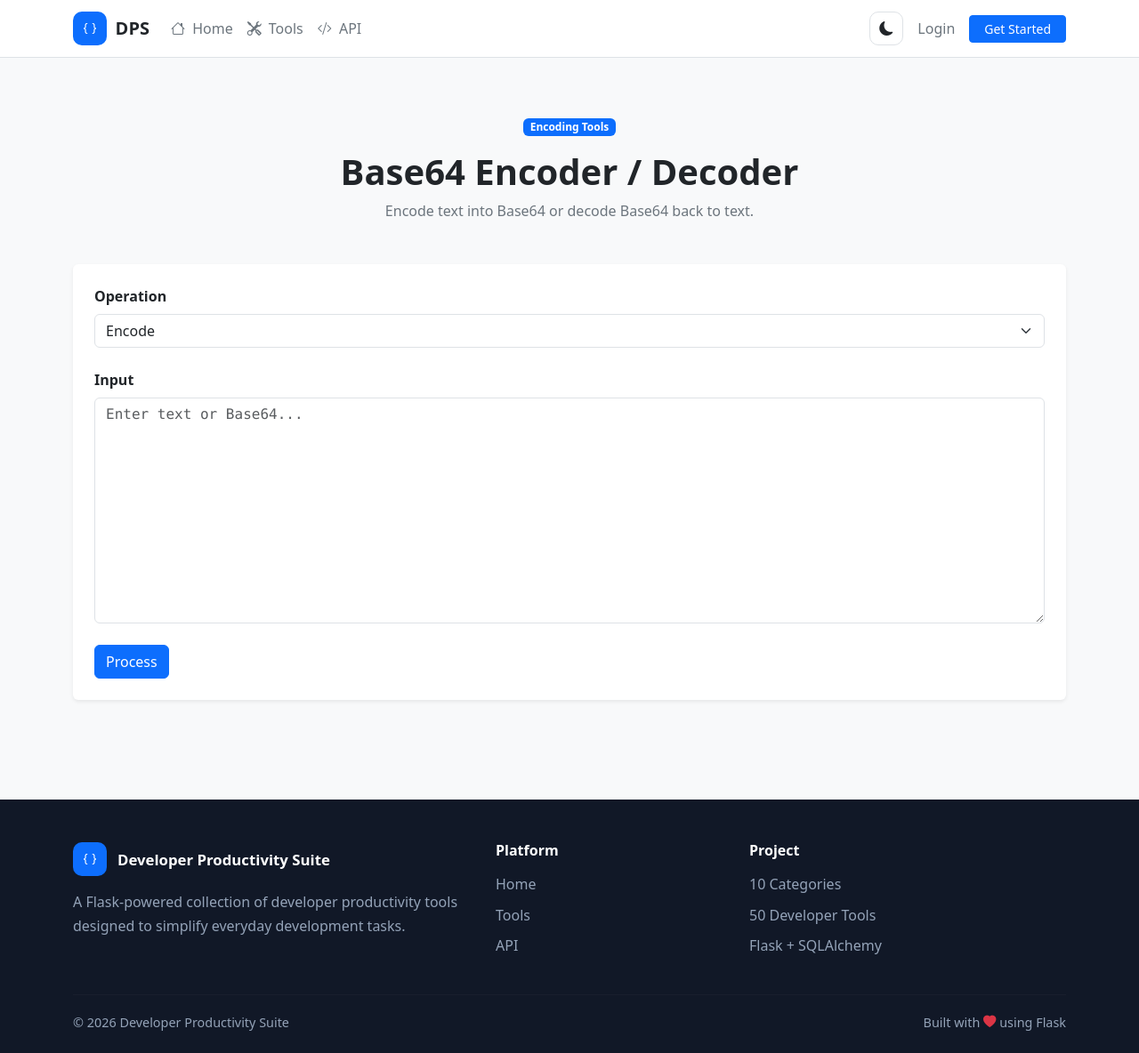
After one commit to charanepuri/developer-productivity-suite-flask, a Flask app: page /tools/base64-encoder-decoder in a window 1280 px wide. The commit adds this page. Shown: the whole page at 89% size. Run offline with Flask 3, Linux system fonts and the light colour scheme.

Commit message:
feat: implement encoding developer tools

```diff
--- /dev/null
+++ b/app/templates/tools/encoding/base64_encoder_decoder.html
@@ -0,0 +1,121 @@
+{% extends "base.html" %}
+
+{% block title %}Base64 Encoder / Decoder{% endblock %}
+
+{% block content %}
+
+<div class="container py-5">
+
+    <div class="text-center mb-5">
+
+        <span class="badge text-bg-primary mb-3">
+            Encoding Tools
+        </span>
+
+        <h1 class="fw-bold">
+            Base64 Encoder / Decoder
+        </h1>
+
+        <p class="text-secondary">
+            Encode text into Base64 or decode Base64 back to text.
+        </p>
+
+    </div>
+
+    <form method="POST">
+
+        <div class="card border-0 shadow-sm">
+
+            <div class="card-body p-4">
+
+                <div class="mb-4">
+
+                    <label class="form-label fw-semibold">
+                        Operation
+                    </label>
+
+                    <select
+                        name="operation"
+                        class="form-select"
+                    >
+
+                        <option
+                            value="encode"
+                            {% if operation == "encode" %}
+                                selected
+                            {% endif %}
+                        >
+                            Encode
+                        </option>
+
+                        <option
+                            value="decode"
+                            {% if operation == "decode" %}
+                                selected
+                            {% endif %}
+                        >
+                            Decode
+                        </option>
+
+                    </select>
+
+                </div>
+
+                <div class="mb-4">
+
+                    <label class="form-label fw-semibold">
+                        Input
+                    </label>
+
+                    <textarea
+                        name="input_text"
+                        class="form-control font-monospace"
+                        rows="10"
+                        placeholder="Enter text or Base64..."
+                    >{{ input_text }}</textarea>
+
+                </div>
+
+                <button class="btn btn-primary">
+                    Process
+                </button>
+
+            </div>
+
+        </div>
+
+    </form>
+
+    {% if error %}
+
+        <div class="alert alert-danger mt-4">
+            {{ error }}
+        </div>
+
+    {% endif %}
+
+    {% if output_text is not none %}
+
+        <div class="card border-0 shadow-sm mt-4">
+
+            <div class="card-header bg-transparent">
+                <strong>Output</strong>
+            </div>
+
+            <div class="card-body">
+
+                <textarea
+                    class="form-control font-monospace"
+                    rows="10"
+                    readonly
+                >{{ output_text }}</textarea>
+
+            </div>
+
+        </div>
+
+    {% endif %}
+
+</div>
+
+{% endblock %}
--- a/app/tools/routes.py
+++ b/app/tools/routes.py
@@ -84,6 +84,15 @@ from app.tools.services.api_tools import (
     format_api_response,
 )
 
+from app.tools.services.encoding_tools import (
+    base64_encode,
+    base64_decode,
+    url_encode,
+    url_decode,
+    html_entity_encode,
+    html_entity_decode,
+)
+
 from . import tools_bp
 
 
@@ -1992,3 +2001,131 @@ def api_response_formatter():
         response_text=response_text,
         result=result,
     )
+
+@tools_bp.route(
+    "/base64-encoder-decoder",
+    methods=["GET", "POST"],
+)
+def base64_encoder_decoder():
+    input_text = ""
+    output_text = None
+    operation = "encode"
+    error = None
+
+    if request.method == "POST":
+
+        input_text = request.form.get(
+            "input_text",
+            "",
+        )
+
+        operation = request.form.get(
+            "operation",
+            "encode",
+        )
+
+        try:
+
+            if operation == "decode":
+
+                output_text = base64_decode(
+                    input_text
+                )
+
+            else:
+
+                output_text = base64_encode(
+                    input_text
+                )
+
+        except ValueError as exc:
+
+            error = str(exc)
+
+    return render_template(
+        "tools/encoding/base64_encoder_decoder.html",
+        input_text=input_text,
+        output_text=output_text,
+        operation=operation,
+        error=error,
+    )
+
+@tools_bp.route(
+    "/url-encoder-decoder",
+    methods=["GET", "POST"],
+)
+def url_encoder_decoder():
+    input_text = ""
+    output_text = None
+    operation = "encode"
+
+    if request.method == "POST":
+
+        input_text = request.form.get(
+            "input_text",
+            "",
+        )
+
+        operation = request.form.get(
+            "operation",
+            "encode",
+        )
+
+        if operation == "decode":
+
+            output_text = url_decode(
+                input_text
+            )
+
+        else:
+
+            output_text = url_encode(
+                input_text
+            )
+
+    return render_template(
+        "tools/encoding/url_encoder_decoder.html",
+        input_text=input_text,
+        output_text=output_text,
+        operation=operation,
+    )
+
+@tools_bp.route(
+    "/html-entity-encoder-decoder",
+    methods=["GET", "POST"],
+)
+def html_entity_encoder_decoder():
+    input_text = ""
+    output_text = None
+    operation = "encode"
+
+    if request.method == "POST":
+
+        input_text = request.form.get(
+            "input_text",
+            "",
+        )
+
+        operation = request.form.get(
+            "operation",
+            "encode",
+        )
+
+        if operation == "decode":
+
+            output_text = html_entity_decode(
+                input_text
+            )
+
+        else:
+
+            output_text = html_entity_encode(
+                input_text
+            )
+
+    return render_template(
+        "tools/encoding/html_entity_encoder_decoder.html",
+        input_text=input_text,
+        output_text=output_text,
+        operation=operation,
+    )
```
Also changed, not shown: app/templates/tools/category.html (+7 -1 lines), app/templates/tools/encoding/html_entity_encoder_decoder.html (added, +113 -0 lines), app/templates/tools/encoding/url_encoder_decoder.html (added, +113 -0 lines), app/tools/services/encoding_tools.py (added, +89 -0 lines).
